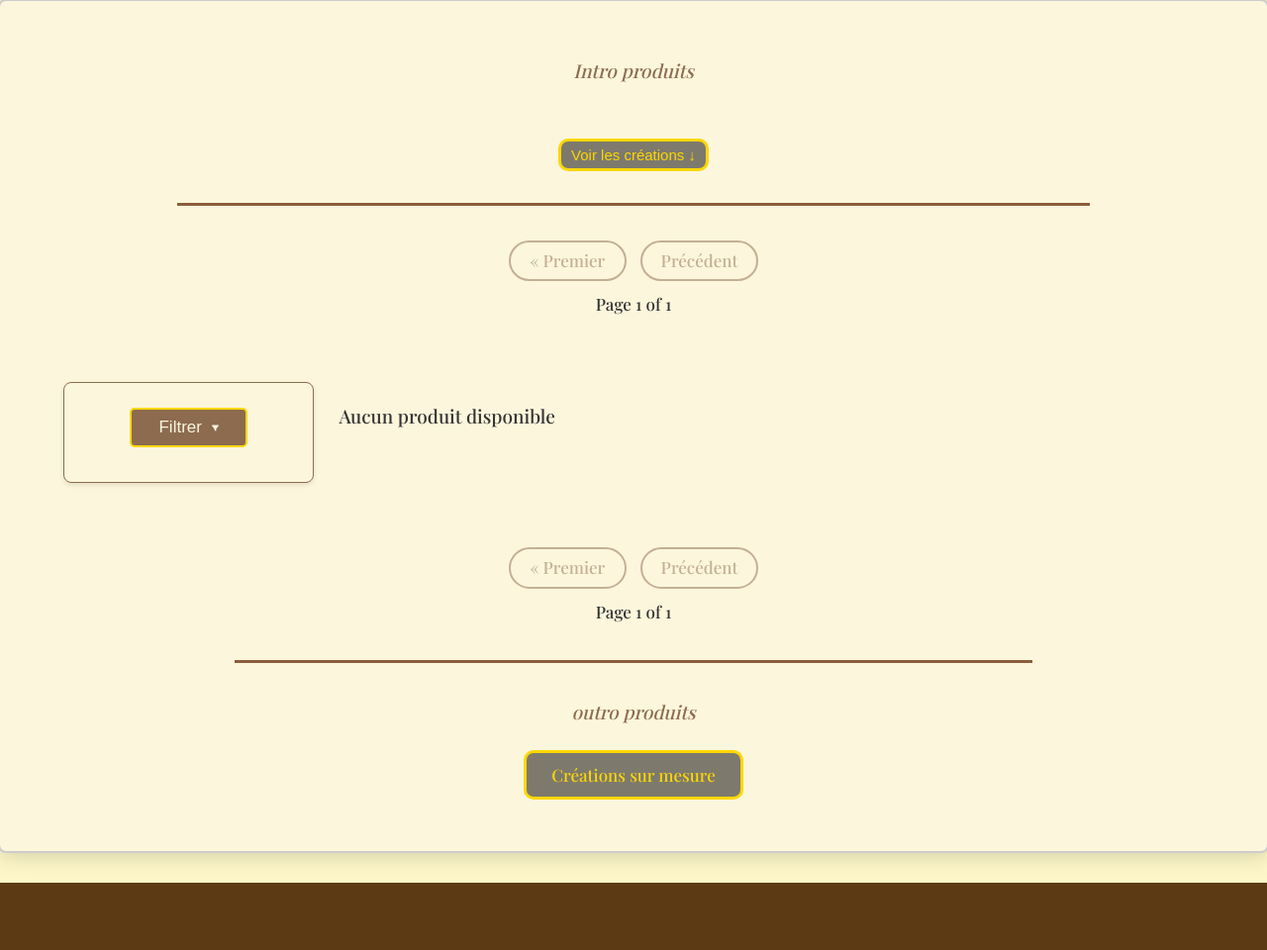
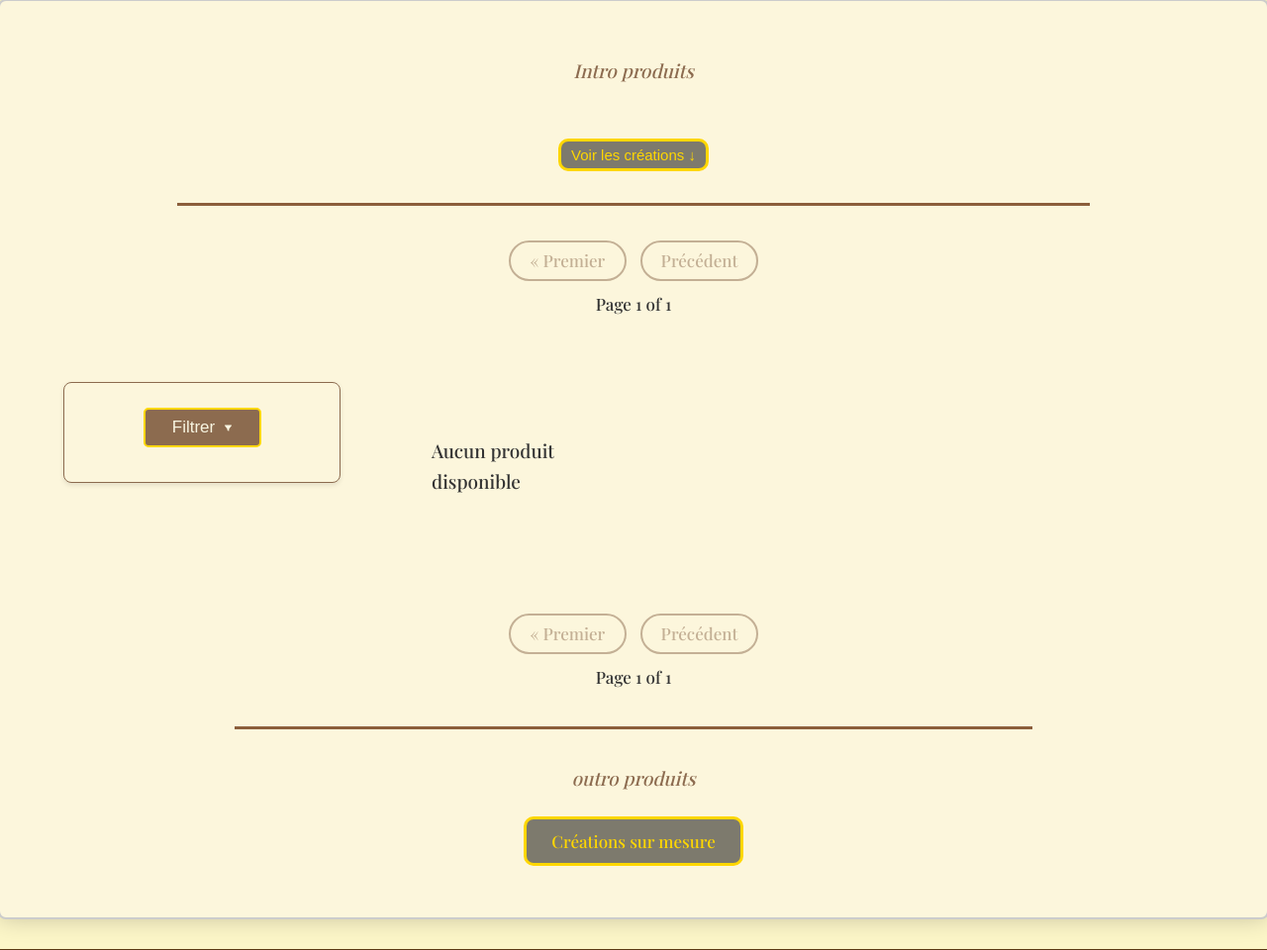
Before and after one commit to peter-francois/leatherwork-in-traveling-db, a Django app: page /fr/produits/ in a window 1280 px wide. Shown: the part 355-1315 px from the top of the page at 99% size. Run offline with Django 5.2, Linux system fonts and the light colour scheme; data that the repository does not hold is empty; parts of the project's set-up code (start-up, migrations or seed data) failed here and were passed over; some web fonts are replaced.

Commit message:
refactor(catalog): create two-col-layout

```diff
--- a/catalog/templates/catalog/base.html
+++ b/catalog/templates/catalog/base.html
@@ -31,12 +31,13 @@
         {% include 'catalog/components/_pagination_link.html' %}
     </nav>
 
-    <div class="grid-container filter-and-list ">
+    <div class="two-col-layout two-col-layout--aside-left">
         <!--Filter-->
-        {% include 'catalog/components/_filter.html' %}
-
+        <aside class="filter two-col-layout__aside">
+            {% include 'catalog/components/_filter.html' %}
+        </aside>
         <!--List of products-->
-        <div id="liste-produits" class="grid-container tous_les_produits">
+        <section id="liste-produits" class="grid-container tous_les_produits two-col-layout__main">
             {% if products %}
             {% for produit in products %}
                 <div class="grid-container produit{% if produit.pending_in_cart or produit.on_demand %} unavailable{% endif %}" data-product-id="{{ produit.id }}">
@@ -77,7 +78,7 @@
             {% else %}
                 <p id="no_products">{% trans "Aucun produit disponible" %}</p>
             {% endif %}
-        </div>
+            </section>
     </div>
     <!--Pagination Links-->
     <nav aria-label="{% trans 'Pagination' %}" class="pagination text-center font-size-17">
--- a/catalog/templates/catalog/components/_filter.html
+++ b/catalog/templates/catalog/components/_filter.html
@@ -1,6 +1,6 @@
 {% load i18n %}
 {% load static %}
-<div class="filter">
+
 <form class="filter-form grid-container" method="GET">
     {{ form.as_p }}
     <button class="align-items-center font-size-17" id="filter_button" type="submit"><span id="filter_button_text">{% trans "Filtrer" %}</span><img id="filter-icon" src="{% static 'catalog/icons/filter-solid.svg' %}" alt="icon filter"></button>
@@ -11,4 +11,3 @@
     {% endif %}
     <button type="button" id="clean_filter" class="align-items-center page-button font-size-17 clean-button">{% trans "Effacer le filtre" %}</button>
 {% endif %}
-</div>
--- a/core/static/core/style.css
+++ b/core/static/core/style.css
@@ -664,12 +664,12 @@ section select {
   gap: 2rem;
 }
 
-.two-col-layout__aside--right {
-  order: 2;
-}
-.two-col-layout__aside--right ~ .two-col-layout__main {
-  order: 1;
-}
+.two-col-layout--aside-left .two-col-layout__aside  { order: 1; }
+.two-col-layout--aside-left .two-col-layout__main   { order: 2; }
+
+.two-col-layout--aside-right .two-col-layout__aside { order: 2; }
+.two-col-layout--aside-right .two-col-layout__main  { order: 1; }
+
 .filter-and-list {
   grid-template-columns: 0.22fr 0.78fr;
   justify-content: center;
```
Lines whose indentation alone changed are shown as unchanged.
